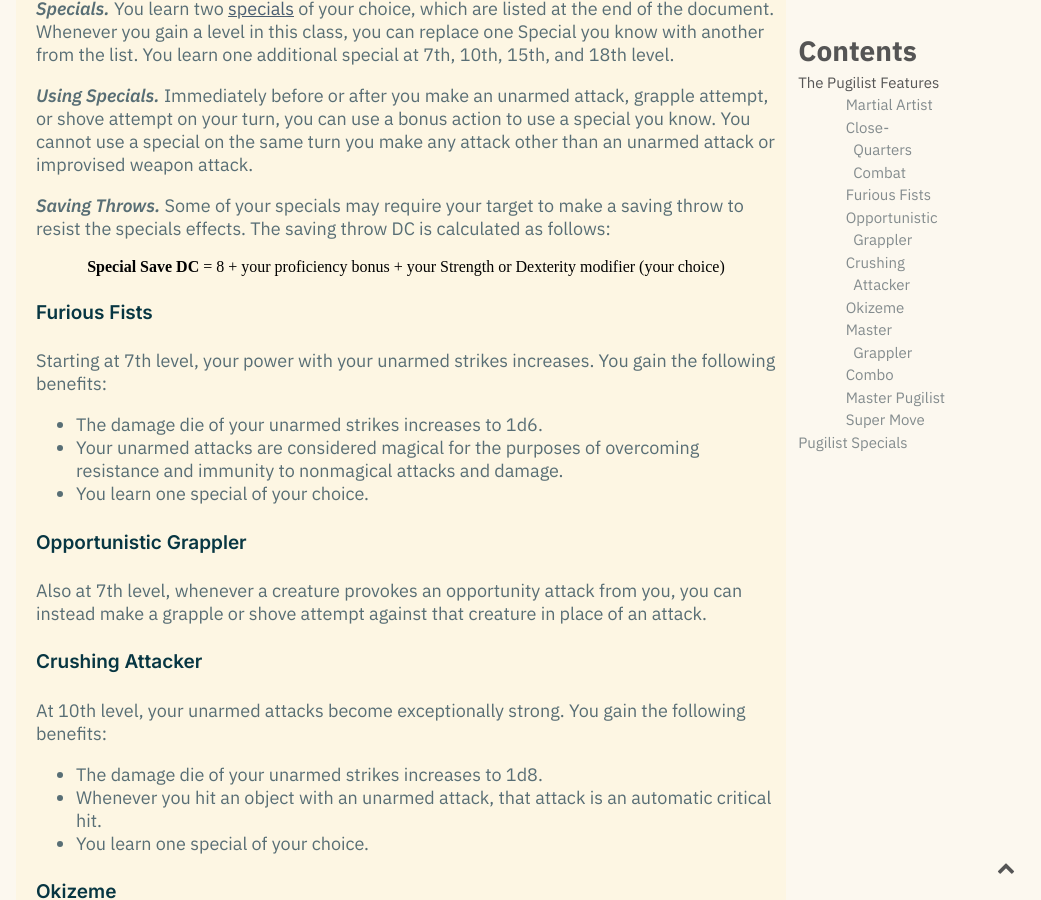
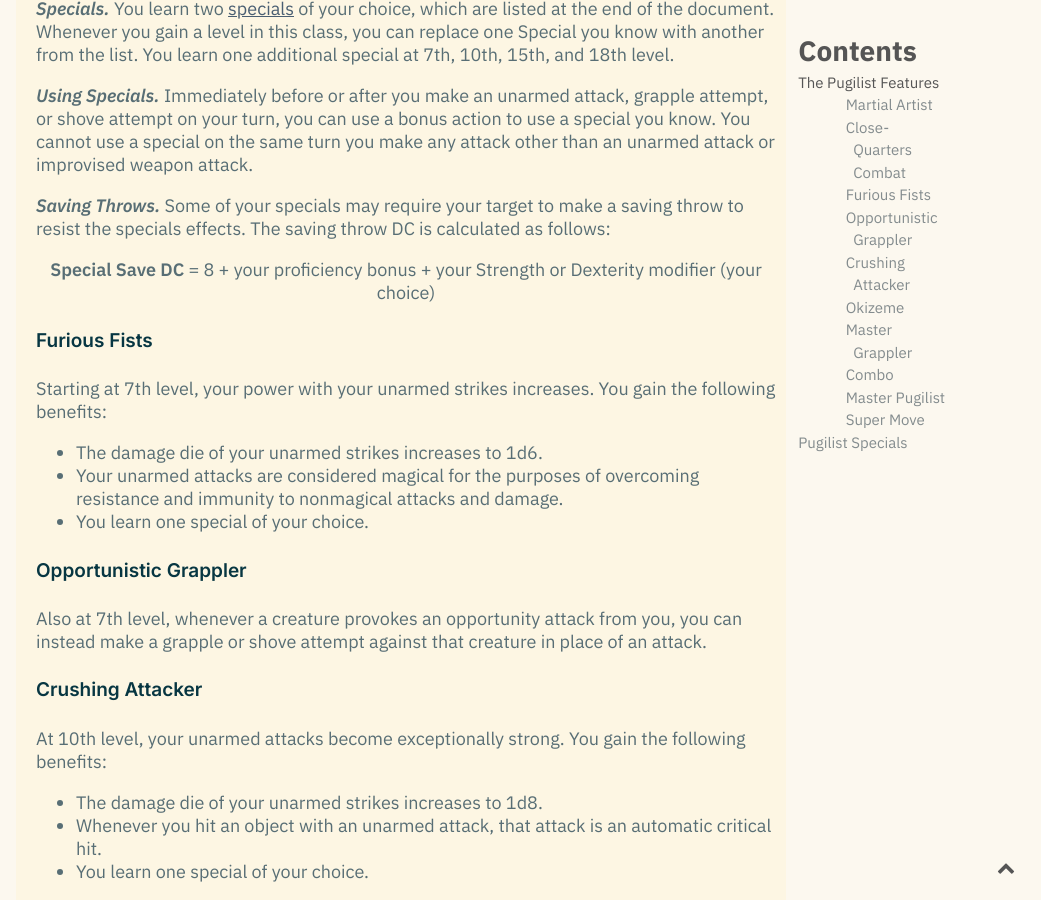
Before and after one commit to 5egeneral/compendium, a Jekyll site: the page built from _notes/20210620-Milk's Pugilist.md, in a window 1280 px wide and 900 px high, scrolled down 1170 px. Shown: the whole window, without its empty margins (239-1280 px from the left). Built offline with Jekyll 4.4.1, drawn with Linux system fonts in a browser that asks for light colours; the table of contents is made by our own code.

Commit message:
Update 20210620-Milk's Pugilist.md

```diff
--- a/_notes/20210620-Milk's Pugilist.md
+++ b/_notes/20210620-Milk's Pugilist.md
@@ -31,9 +31,9 @@ Also at 3rd level, you learn how to use special abilities called Specials.
 
 ***Saving Throws.*** Some of your specials may require your target to make a saving throw to resist the specials effects. The saving throw DC is calculated as follows:
 
- <p><center>
+<center><p>
 <strong> Special Save DC</strong>  = 8 + your proficiency bonus + your Strength or Dexterity modifier (your choice)
- </center></p>
+</p> </center>
 
 
 
```
